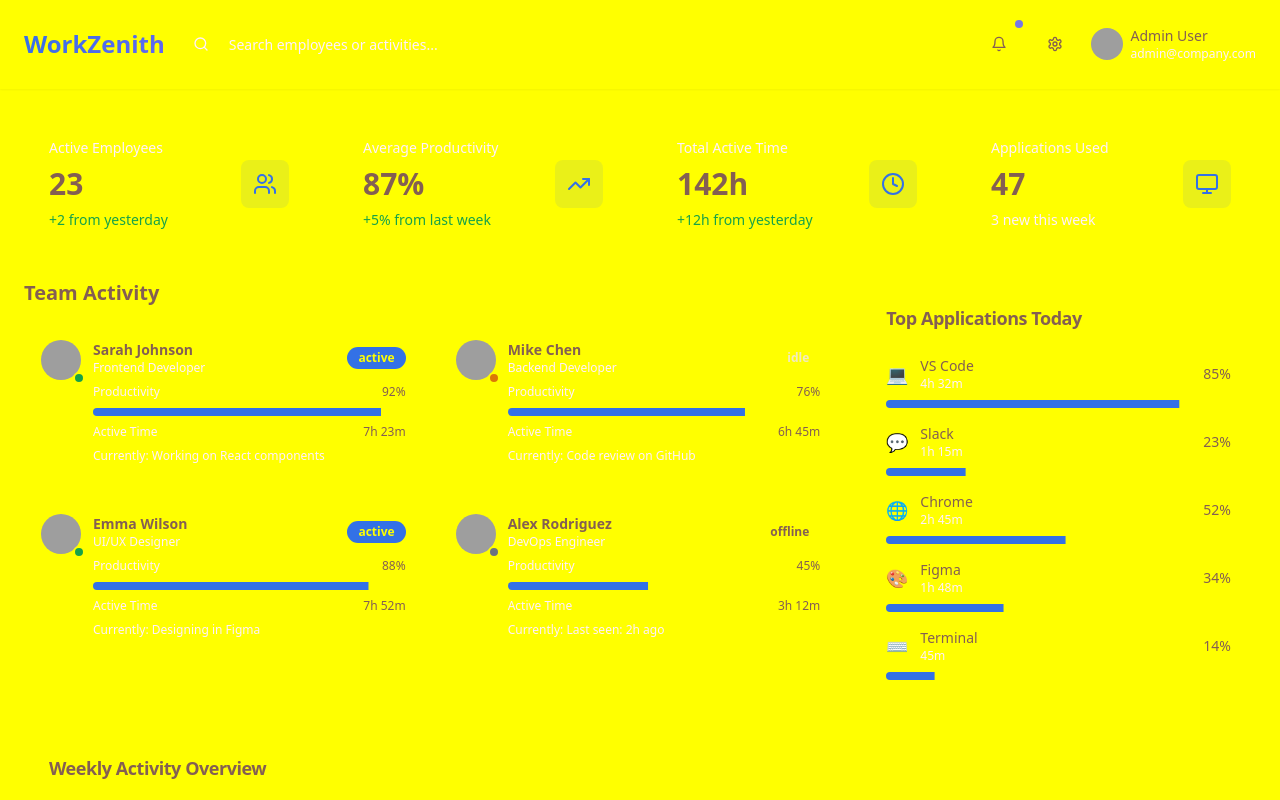
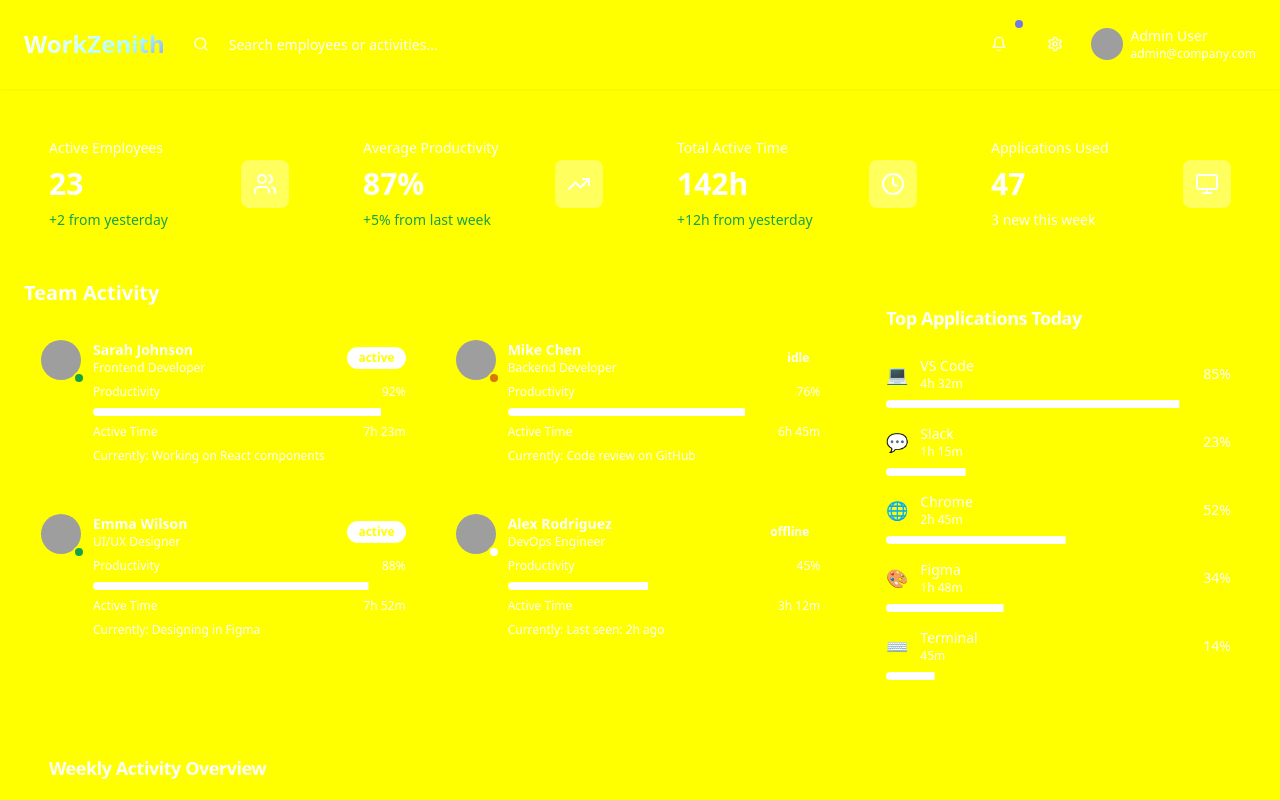
Before and after one commit to chennaigane/work-zenith-insight, a React (Vite) app: page / in a window 1280 px wide. Shown: the top 800 px of the page. Built offline with nearby package versions, Linux system fonts and the light colour scheme; grey boxes are pictures that could not be loaded.

Commit message:
Refactor: Update color scheme
Change background color to white and text color to dark blue.

```diff
--- a/src/index.css
+++ b/src/index.css
@@ -8,26 +8,26 @@ All colors MUST be HSL.
 
 @layer base {
   :root {
-    --background: 248 250 252;
-    --foreground: 15 23 42;
+    --background: 255 255 255;
+    --foreground: 30 64 175;
 
     --card: 255 255 255;
-    --card-foreground: 15 23 42;
+    --card-foreground: 30 64 175;
 
     --popover: 255 255 255;
-    --popover-foreground: 15 23 42;
+    --popover-foreground: 30 64 175;
 
-    --primary: 219 78% 55%;
+    --primary: 37 99 235;
     --primary-foreground: 255 255 255;
 
-    --secondary: 241 245 249;
-    --secondary-foreground: 51 65 85;
+    --secondary: 248 250 252;
+    --secondary-foreground: 30 64 175;
 
     --muted: 248 250 252;
-    --muted-foreground: 100 116 139;
+    --muted-foreground: 71 85 105;
 
-    --accent: 241 245 249;
-    --accent-foreground: 15 23 42;
+    --accent: 248 250 252;
+    --accent-foreground: 30 64 175;
 
     --destructive: 239 68% 68%;
     --destructive-foreground: 255 255 255;
@@ -40,16 +40,16 @@ All colors MUST be HSL.
 
     --border: 226 232 240;
     --input: 226 232 240;
-    --ring: 219 78% 55%;
+    --ring: 37 99 235;
 
     --productive: 142 76% 36%;
     --idle: 32 95% 44%;
-    --inactive: 220 9% 46%;
+    --inactive: 71 85 105;
 
-    --gradient-primary: linear-gradient(135deg, hsl(219 78% 55%), hsl(239 84% 67%));
+    --gradient-primary: linear-gradient(135deg, hsl(37 99% 235%), hsl(59 130% 246%));
     --gradient-success: linear-gradient(135deg, hsl(142 76% 36%), hsl(158 64% 52%));
     --gradient-warning: linear-gradient(135deg, hsl(32 95% 44%), hsl(45 93% 47%));
-    --gradient-card: linear-gradient(145deg, hsl(255 255 255), hsl(248 250 252));
+    --gradient-card: linear-gradient(145deg, hsl(255 255 255), hsl(255 255 255));
 
     --shadow-card: 0 1px 3px 0 rgb(0 0 0 / 0.1), 0 1px 2px -1px rgb(0 0 0 / 0.1);
     --shadow-lg: 0 10px 15px -3px rgb(0 0 0 / 0.1), 0 4px 6px -4px rgb(0 0 0 / 0.1);
```
